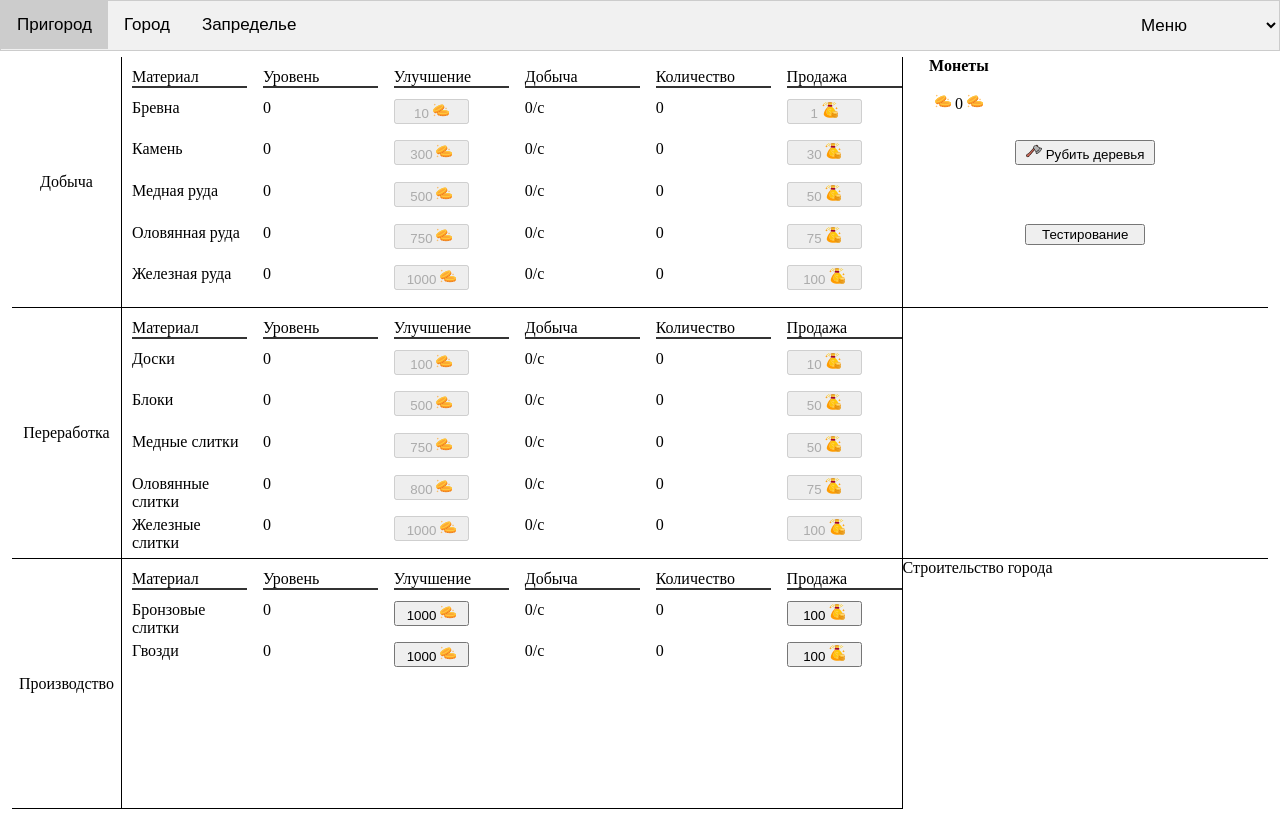
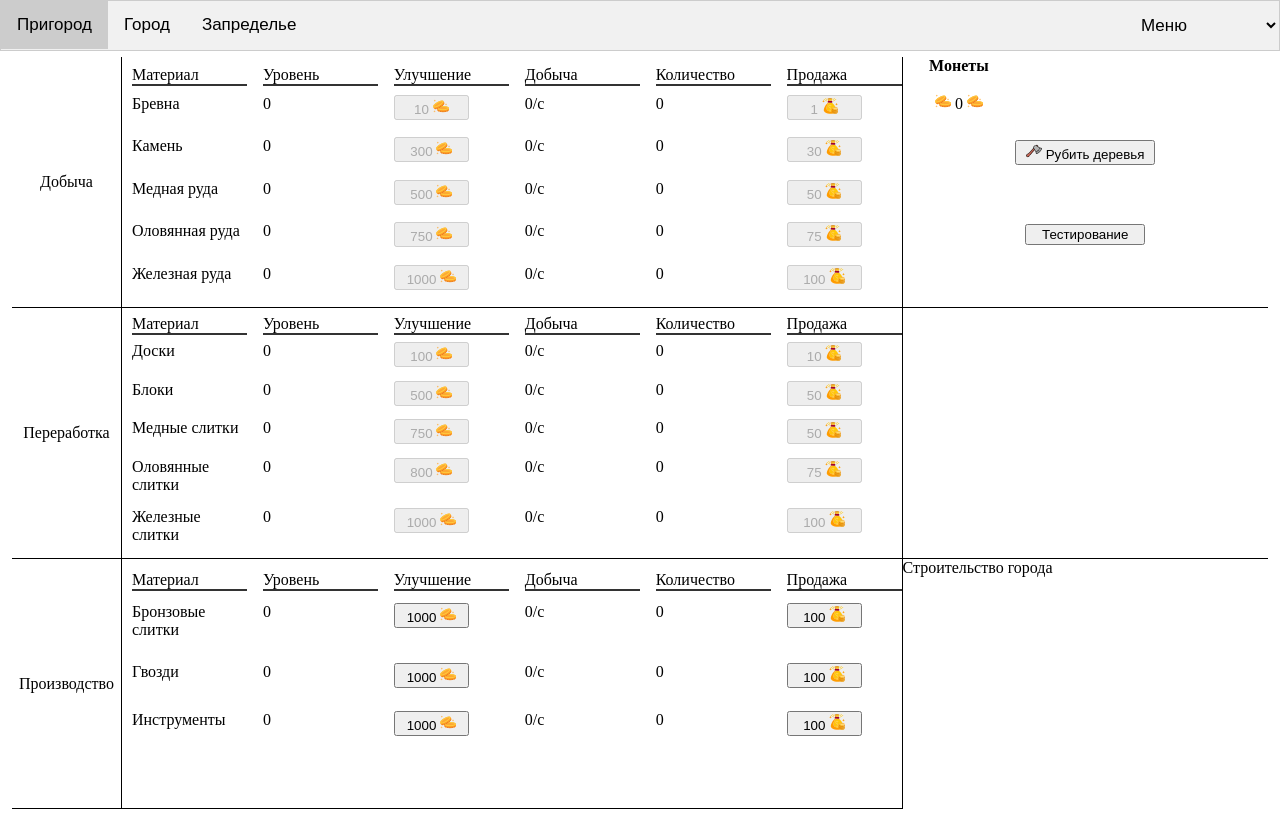
Before and after one commit to melarius/incrcraft, a plain HTML site: page index.html in a window 1280 px wide. Drawn offline with Linux system fonts and the light colour scheme; some packages are replaced by stand-ins of ours; a script that the page names is missing.

Commit message:
auto rows

```diff
--- a/index.html
+++ b/index.html
@@ -171,11 +171,12 @@
         </div>
 
         <div class="material_line">
-          <div></div>
-          <div></div>
-          <div></div>
-          <div></div>
-          <div></div>
+          <div>Инструменты</div>
+          <div><span id="spnToolsUpgLevel">0</span></div>
+          <div><button id="btnUpgTools" class="base_btn"><span id="spnToolsUpg">1000</span> <img src="static/coin.png"></button></div>
+          <div><span id="spnToolsRate">0</span>/c</div>
+          <div><span id="spnToolsValue">0</span></div>
+          <div><button id="btnSellTools" class="base_btn">100 <img src="static/money-bag.png"></button></div>
         </div>
 
         <div class="material_line">
--- a/styles.css
+++ b/styles.css
@@ -21,7 +21,7 @@
 .material {
     display: grid;
     grid-template-columns: 110px 1fr;
-    grid-template-rows: 1fr 1fr 1fr 1fr 1fr 1fr;
+    grid-template-rows: auto;
     gap: 0px 0px;
     grid-auto-flow: row;
     grid-template-areas:
@@ -49,7 +49,7 @@
 .recycling {
     display: grid;
     grid-template-columns: 110px 1fr;
-    grid-template-rows: 1fr 1fr 1fr 1fr 1fr 1fr;
+    grid-template-rows: auto;
     gap: 0px 0px;
     grid-auto-flow: row;
     grid-template-areas:
@@ -77,7 +77,7 @@
 .production {
     display: grid;
     grid-template-columns: 110px 1fr;
-    grid-template-rows: 1fr 1fr 1fr 1fr 1fr 1fr;
+    grid-template-rows: auto;
     gap: 0px 0px;
     grid-auto-flow: row;
     grid-template-areas:
```
